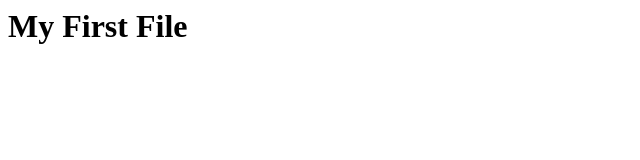
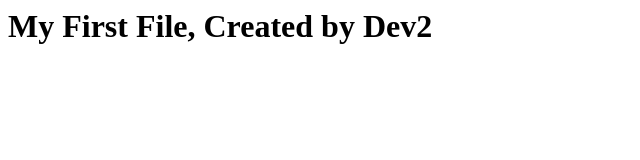
Before and after one commit to DhaneshKhurana/SampleRepo, a plain HTML site: page index.html in a window 1280 px wide. Shown: the whole page, without its empty margins (0-640 px from the left). Drawn offline with Linux system fonts and the light colour scheme.

Commit message:
changed index.html by Dev2

```diff
--- a/index.html
+++ b/index.html
@@ -1,5 +1,5 @@
 <html>
 <body>
-<h1>My First File</h1>
+<h1>My First File, Created by Dev2 </h1>
 </body>
 </html>
```
